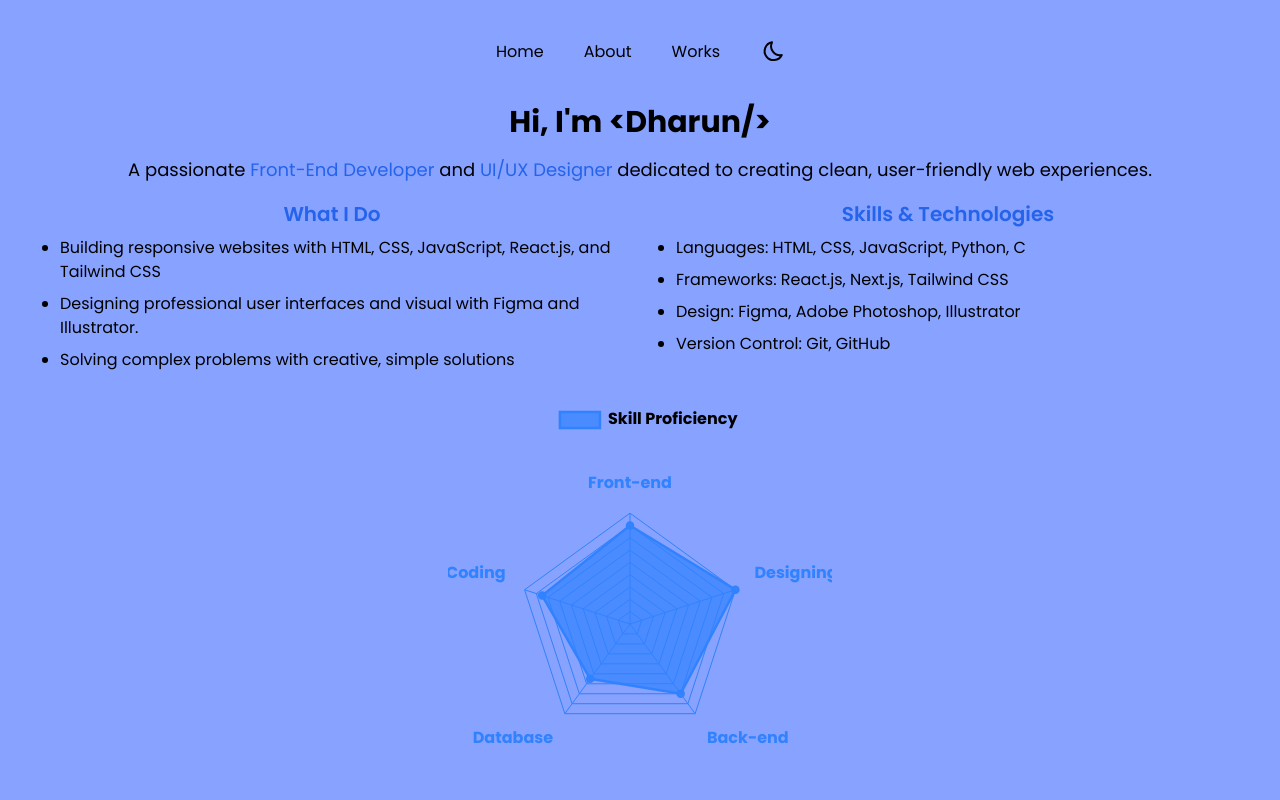
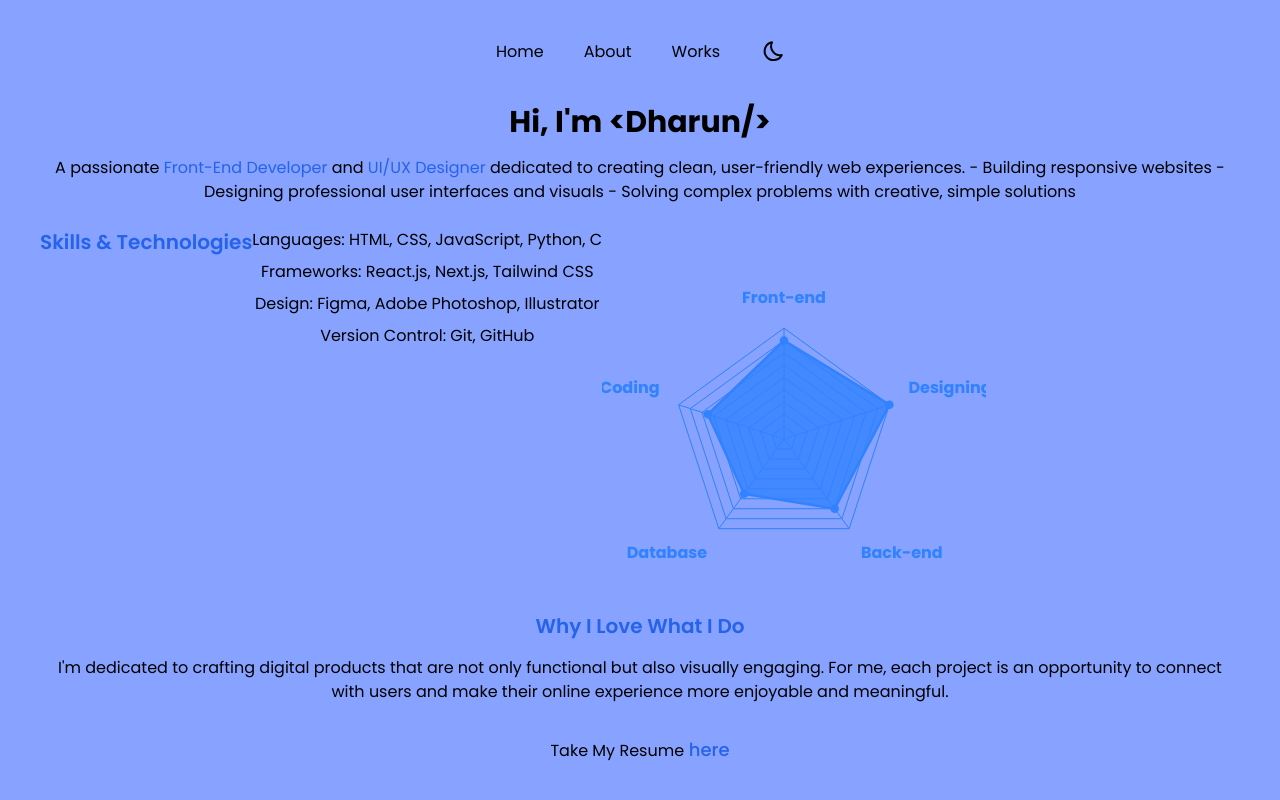
Before and after one commit to DharuNamikaze/my-portfolio, a Next.js app: page /About in a window 1280 px wide. Shown: the top 800 px of the page. Built offline with nearby package versions, Linux system fonts and the light colour scheme.

Commit message:
beens commit

```diff
--- a/components/RadarChart.jsx
+++ b/components/RadarChart.jsx
@@ -10,9 +10,8 @@ const RadarChart = () => {
     labels: ['Front-end', 'Designing', 'Back-end', 'Database', 'Coding'],
     datasets: [
       {
-        label: 'Skill Proficiency',
-        data: [80, 90, 70, 55, 75],
-        backgroundColor: 'rgba(49, 130, 256, 0.7)', // Light blue background with transparency
+        data: [80, 90, 70, 55, 65],
+        backgroundColor: 'rgba(49, 130, 256, 0.8)', // Light blue background with transparency
         borderColor: 'rgba(49, 130, 256, 1)',        // Solid blue for the border
         borderWidth: 2.5,
       },
@@ -21,20 +20,11 @@ const RadarChart = () => {
 
   const options = {
     plugins: {
-        legend: {
-          display: true,
-          labels: {
-            font: {
-                family: 'poppins',
-                size: 16, // Font size for "Skill Proficiency" label
-              weight: 'bold', // Bold text
-            },
-            color: 'rgba(0, 0, 0, 1)', // Label color
-            padding: 20, // Padding around the label
-          },
-        },
+      legend: {
+        display: false, // Disables the legend entirely
       },
-    scales: {
+    },
+   scales: {
       r: {
         beginAtZero: true,
         angleLines: { color: 'rgba(49, 130, 256, 1)' },
@@ -58,7 +48,7 @@ const RadarChart = () => {
   };
 
   return (
-    <div className="m-5 flex justify-center items-center">
+    <div className="flex justify-center items-center">
       <div className="w-96 h-96">
         <Radar data={data} options={options} />
       </div>
--- a/pages/About.jsx
+++ b/pages/About.jsx
@@ -7,46 +7,29 @@ const About = () => {
         <h1 className="text-3xl font-bold text-center mb-4">
           Hi, I&apos;m {`<Dharun/>`}
         </h1>
-        <p className="text-lg mb-4 text-center">
+        <p className="mb-6 text-center">
           A passionate <span className="text-blue-600">Front-End Developer</span>{" "}
           and <span className=" text-blue-600">UI/UX Designer</span> dedicated to
-          creating clean, user-friendly web experiences.
+          creating clean, user-friendly web experiences. - Building responsive websites - Designing professional user interfaces and visuals - Solving complex problems with creative, simple solutions
         </p>
 
-        <div className="grid grid-cols-1 sm:grid-cols-2 gap-8">
-          <div className="">
-            <h2 className="text-xl font-semibold text-center text-blue-600 mb-2">What I Do</h2>
-            <ul className="list-disc pl-5 space-y-2">
-              <li>
-                Building responsive websites with HTML, CSS, JavaScript,
-                React.js, and Tailwind CSS
-              </li>
-              <li>
-                Designing professional user interfaces and visual with Figma and Illustrator.
-              </li>
-              <li>Solving complex problems with creative, simple solutions</li>
-            </ul>
-          </div>
-          <div>
+        <div className="xl:flex">
             <h2 className="text-xl font-semibold text-center text-blue-600 mb-2">
               Skills & Technologies
             </h2>
-            <ul className="list-disc pl-5 space-y-2">
+            <ul className="space-y-2 text-center">
               <li>Languages: HTML, CSS, JavaScript, Python, C</li>
               <li>Frameworks: React.js, Next.js, Tailwind CSS</li>
               <li>Design: Figma, Adobe Photoshop, Illustrator</li>
               <li>Version Control: Git, GitHub</li>
             </ul>
+          <RadarChart/>
           </div>
-        </div>
-        <div>
-          <RadarChart/>
-        </div>
-        <div className="mt-6">
-          <h2 className="text-xl font-semibold text-blue-600 mb-2 text-center">
+        <div className="">
+          <h2 className="text-xl font-semibold text-blue-600 mb-4 text-center">
             Why I Love What I Do
           </h2>
-          <p className="text-base mb-4 sm:text-center ">
+          <p className="text-base mb-4 sm:text-center  xs:px-10 ">
           I&apos;m dedicated to crafting digital products that are not only functional but also visually engaging.
           For me, each project is an opportunity to connect with users and make their online experience
           more enjoyable and meaningful.
--- a/src/app/page.jsx
+++ b/src/app/page.jsx
@@ -30,7 +30,6 @@ export default function Home() {
         With a foundation in UI/UX design, I bring visual storytelling to life through tools like Adobe Photoshop, Illustrator, and Canva.
         My journey extends to backend development, honing my skills in Python, C, and MongoDB.
       </p>
-
       <Footer/>
     </>
   );
```
